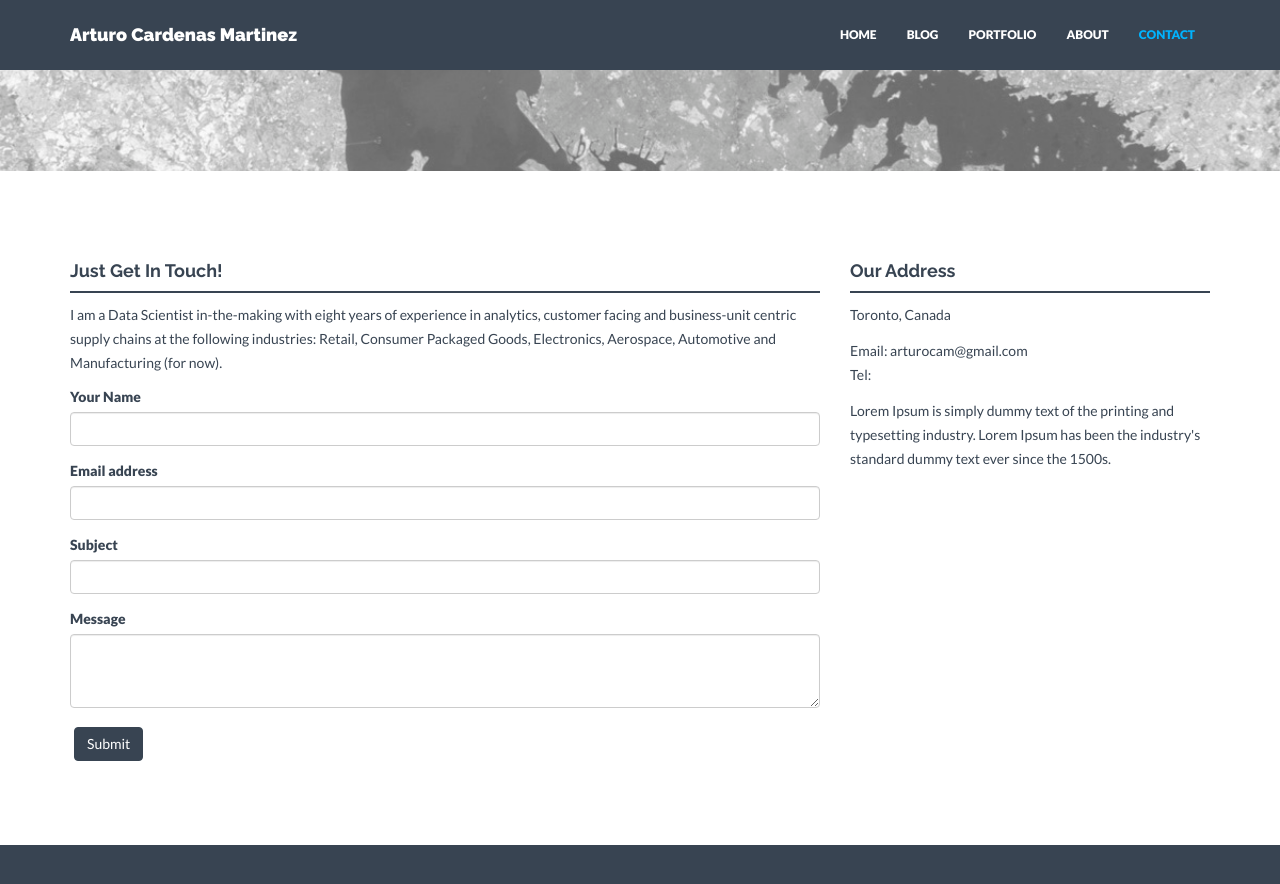
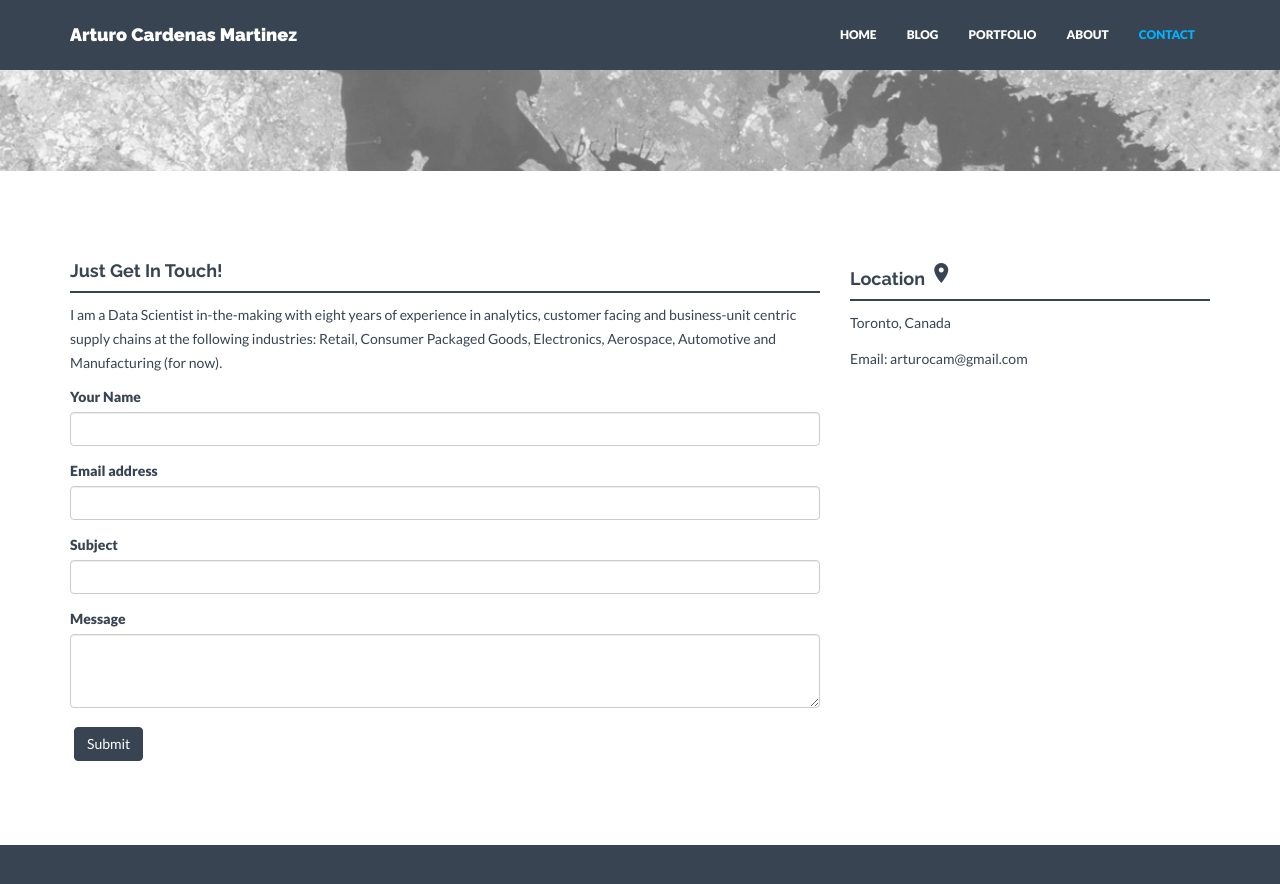
Before and after one commit to arturocm/arturocm.github.io, a Jekyll site: the page built from contact.html, in a window 1280 px wide and 900 px high, scrolled down 395 px. Shown: the top 884 px of the window. Built offline with Jekyll 4.4.1, drawn with Linux system fonts in a browser that asks for light colours; nearby versions of some CDN libraries.

Commit message:
contact page update

```diff
--- a/contact.html
+++ b/contact.html
@@ -3,6 +3,10 @@ layout: contact
 title: Contact
 permalink: /contact/
 ---
+
+<title>Google Icons</title>
+<meta name="viewport" content="width=device-width, initial-scale=1">
+<link href="https://fonts.googleapis.com/icon?family=Material+Icons" rel="stylesheet">
 
 <div id="contactwrap"></div>
 
@@ -34,7 +38,7 @@ permalink: /contact/
         </div><! --/col-lg-8 -->
 
         <div class="col-lg-4">
-            <h4>Our Address</h4>
+            <h4>Location <i class="material-icons">place</i></h4>
             <div class="hline"></div>
                 <p>
                     {% for line in site.address.first.lines %}
@@ -43,9 +47,8 @@ permalink: /contact/
                 </p>
                 <p>
                     Email: {{ site.email }}<br/>
-                    Tel: {{ site.tel }}
+                    <!-- Tel: {{ site.tel }} -->
                 </p>
-                <p>Lorem Ipsum is simply dummy text of the printing and typesetting industry. Lorem Ipsum has been the industry's standard dummy text ever since the 1500s.</p>
         </div>
     </div><! --/row -->
 </div><! --/container -->
```
Also changed, not shown: _includes/clients.html (+7 -7 lines).
